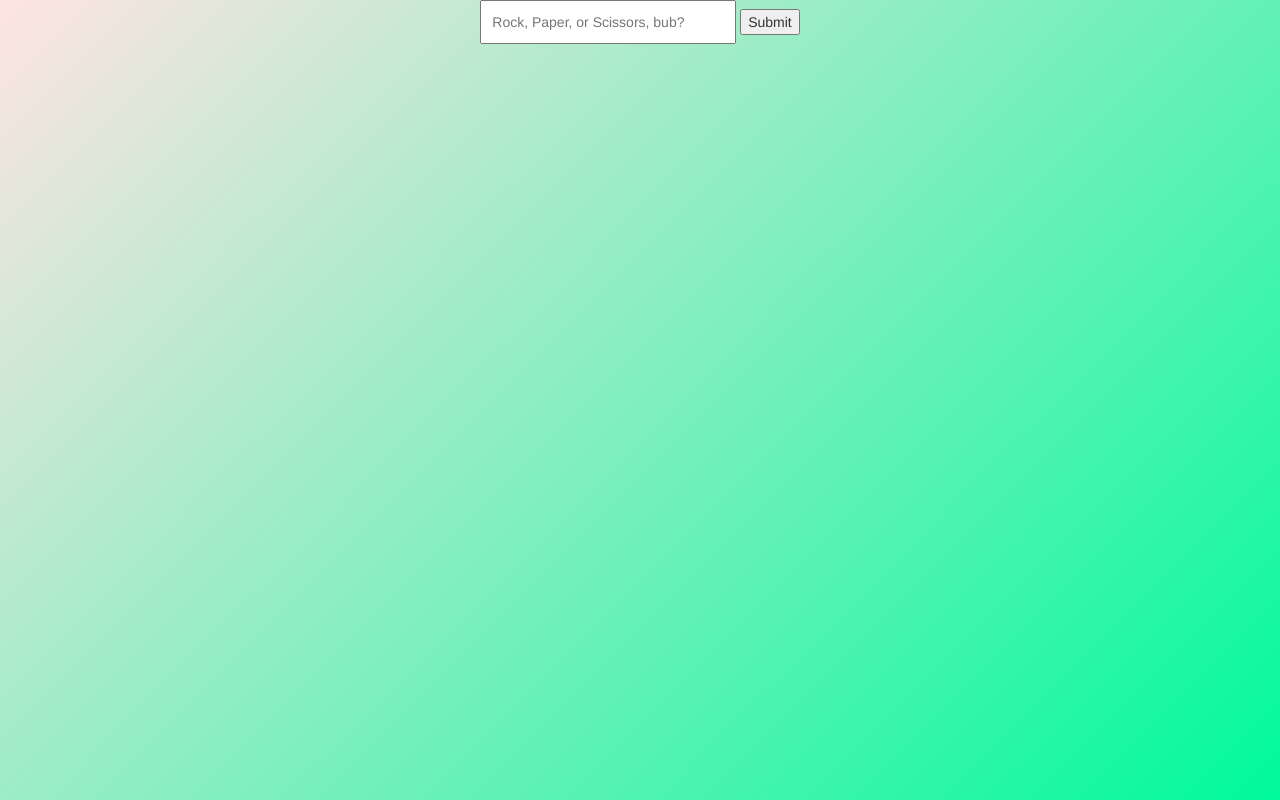
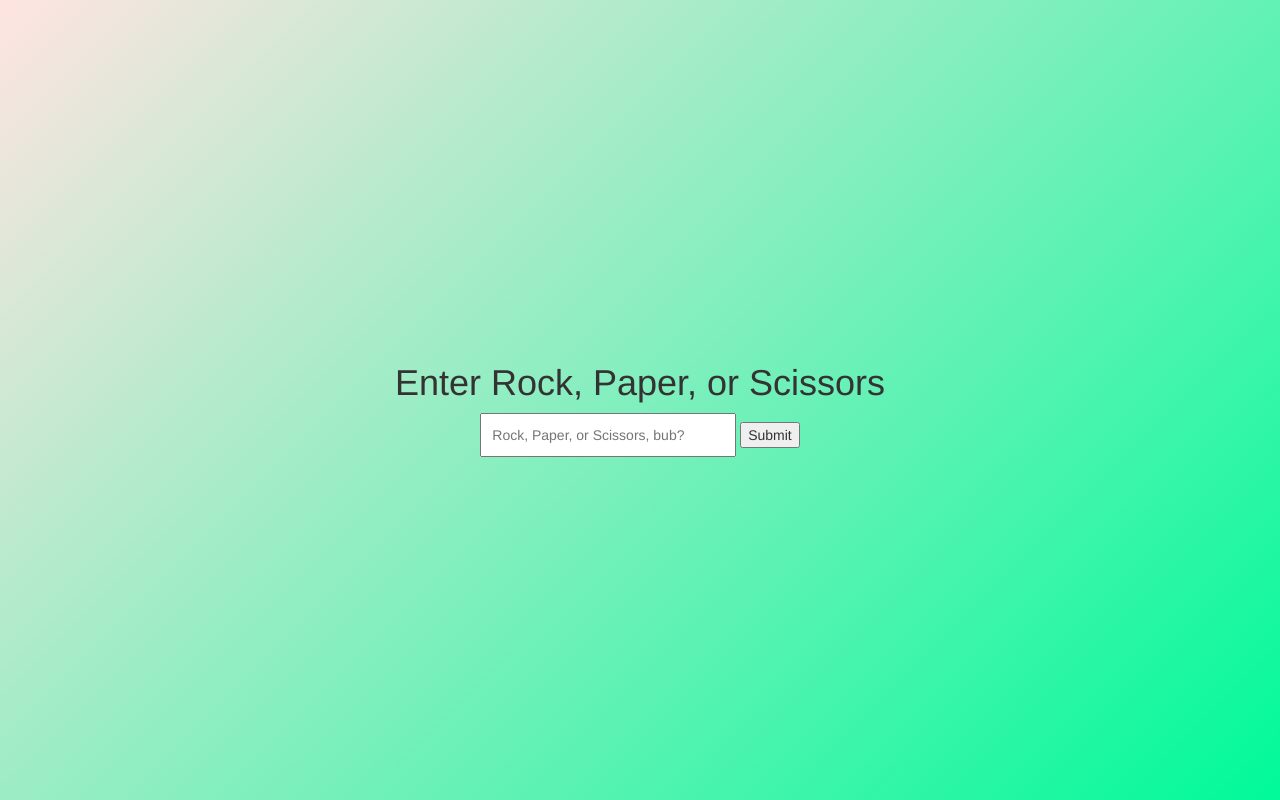
Before and after one commit to hiitsdustindavis/rockpaperscissors, a plain HTML site: page index.html in a window 1280 px wide. Drawn offline with nearby package versions, Linux system fonts and the light colour scheme.

Commit message:
centered all elements

```diff
--- a/css/styles.sass
+++ b/css/styles.sass
@@ -13,7 +13,9 @@ body
 
 .main
         display: flex
+        flex-direction: column
         flex: 1
+        align-items: center
         justify-content: center
 
 .user-input
--- a/index.html
+++ b/index.html
@@ -9,6 +9,7 @@
         <body>
                 <header></header>
                 <section class="main">
+                        <h1>Enter Rock, Paper, or Scissors</h1>
                         <form id="user-input">
                                 <input id="user" type="text" name="user" value="" placeholder="Rock, Paper, or Scissors, bub?">
                                 <button id="submit" type="button" name="button">Submit</button>
```
Also changed, not shown: css/styles.css, 1 other file.
